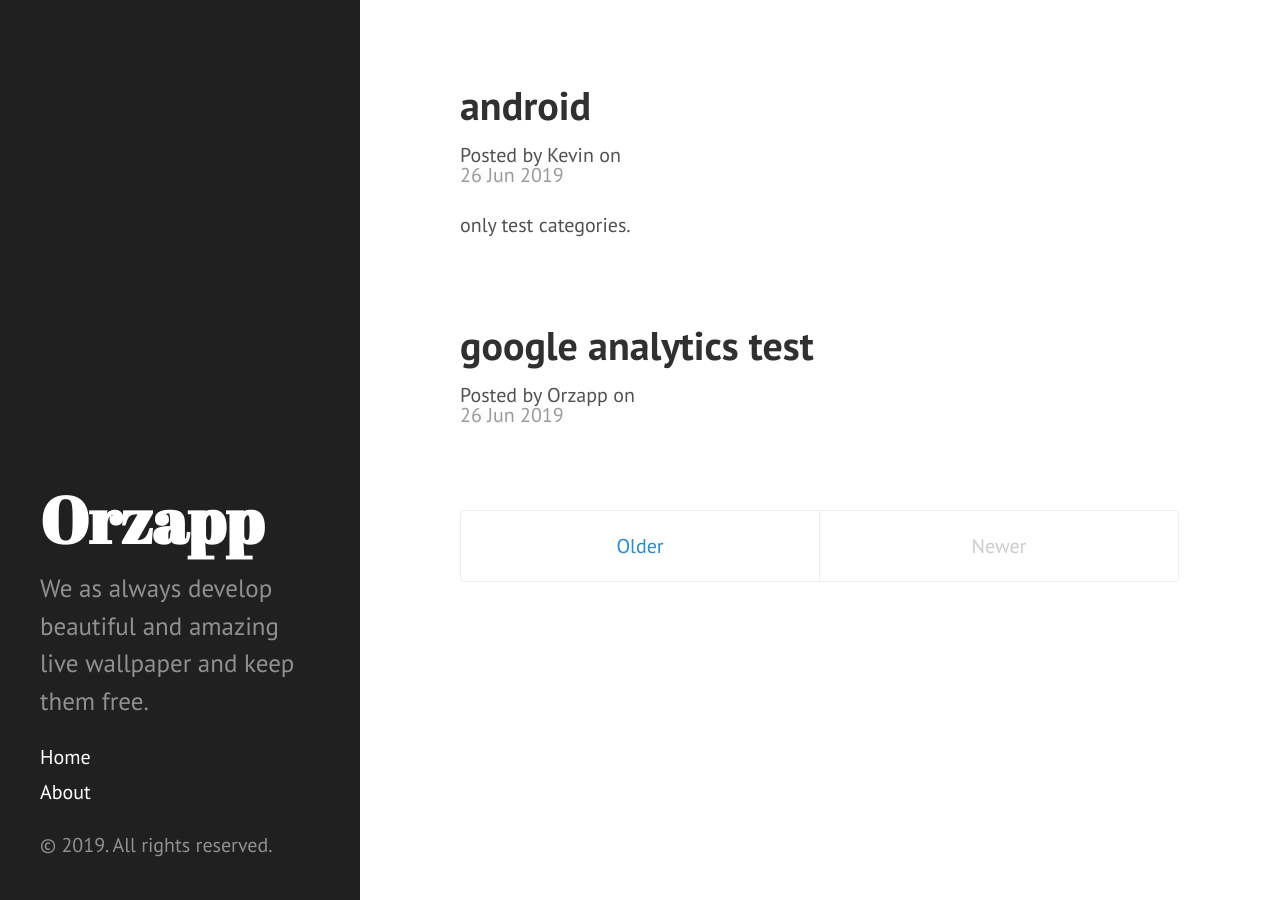
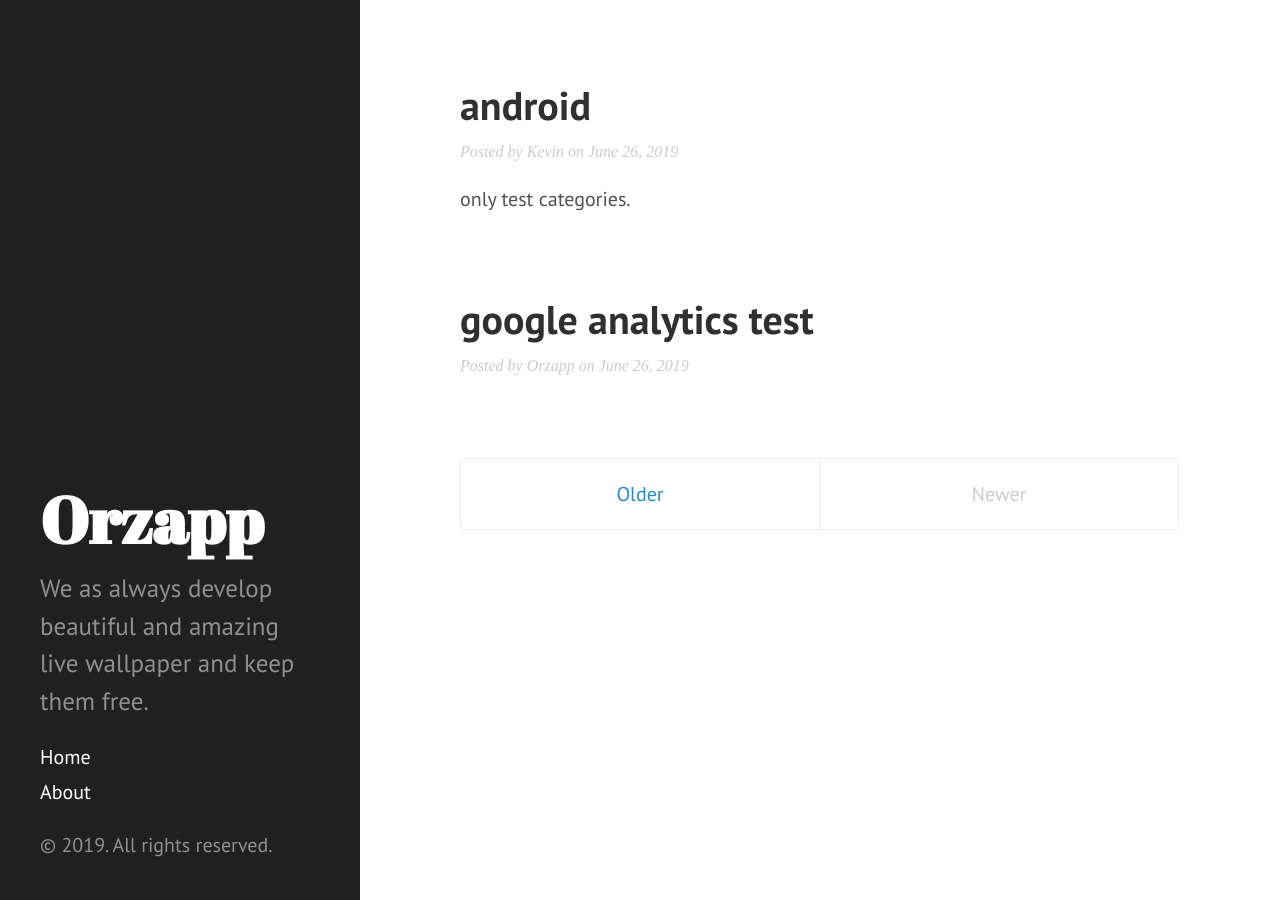
Before and after one commit to Amzaing/Amzaing.github.io, a Jekyll site: the page built from index.html, in a window 1280 px wide. Built offline with Jekyll 4.4.1, drawn with Linux system fonts in a browser that asks for light colours; the list of posts is cut into pages by our own code.

Commit message:
Update index.html

```diff
--- a/index.html
+++ b/index.html
@@ -12,9 +12,10 @@
                 {{ post.title }}
               </a>
             </h1>
-           <p> Posted by {% if post.author %}{{ post.author }}{% else %}{{ site.title }}{% endif %} on
-           <time datetime="{{ post.date | date_to_xmlschema }}" class="post-date">{{ post.date | date_to_string }}</time>
+           <p class= "post-meta">
+             Posted by {% if post.author %}{{ post.author }}{% else %}{{ site.title }}{% endif %} on {{ post.date | date: "%B %-d, %Y" }}
            </p>
+          <!-- <time datetime="{{ post.date | date_to_xmlschema }}" class="post-date">{{ post.date | date_to_string }}</time> -->
             {{ post.content | strip_html | truncate:80 }}
            </article>
       {% endif %}
```
